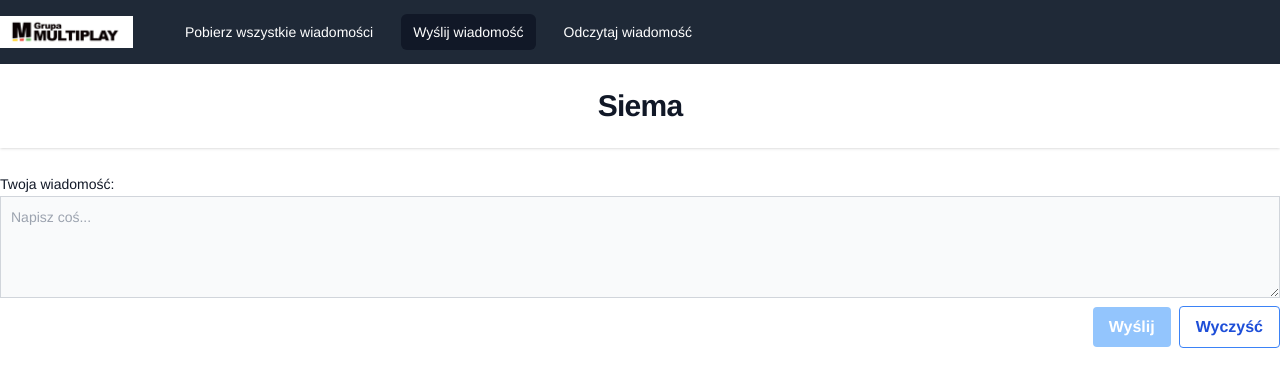
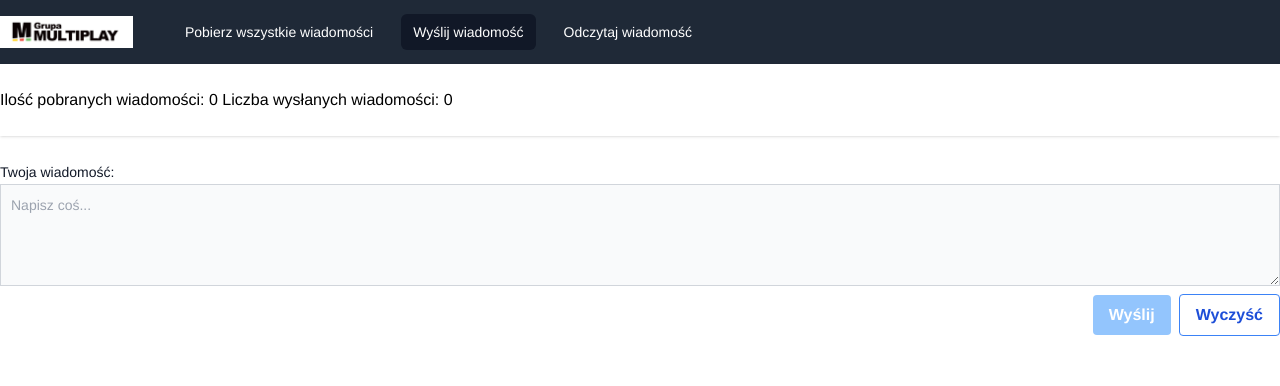
Before and after one commit to kmultiplay/multiplay-vue, a Vue app: page /send-message in a window 1280 px wide. Shown: the top 386 px of the page. Built offline with nearby package versions, Linux system fonts and the light colour scheme.

Commit message:
translation added

```diff
--- a/src/assets/i18n/pl.ts
+++ b/src/assets/i18n/pl.ts
@@ -10,6 +10,10 @@ export const messages = {
       sendMessage: "Wyślij wiadomość",
       getAllMessages: "Pobierz wszystkie wiadomości",
       getMessage: "Odczytaj wiadomość",
+    },
+    header: {
+      messagesCount: "Ilość pobranych wiadomości: ",
+      sentMessagesCount: "Liczba wysłanych wiadomości: ",
     },
     sendMessage: {
       yourMessage: "Twoja wiadomość:",
--- a/src/components/GetAllMessages.vue
+++ b/src/components/GetAllMessages.vue
@@ -11,7 +11,7 @@
         {{ $t("common.error") }}
       </span>
     </div>
-    <div v-if="store.getMessages.length > 0">
+    <div v-if="store.getMessagesCount > 0">
       <p class="text-left">
         <i>{{ $t("getAllMessages.sorting") }}</i>
       </p>
@@ -38,7 +38,7 @@
         <tbody>
           <tr
             class="item"
-            v-for="(message, index) in store.getMessages"
+            v-for="(message, index) in store.messages"
             :key="index"
           >
             <td>{{ message.uuid }}</td>
--- a/src/components/GetMessage.vue
+++ b/src/components/GetMessage.vue
@@ -17,7 +17,7 @@
         {{ $t("getMessage.read") }}
       </button>
 
-      <form class="mt-6" v-if="store.recentlyReceivedMessage">
+      <form class="mt-6" v-if="store.latestReceivedMessage">
         <div>
           <label
             for="message-timestamp"
@@ -25,7 +25,7 @@
             >{{ $t("common.timestamp") }}</label
           >
           <input
-            v-model="store.recentlyReceivedMessage.timestamp"
+            v-model="store.latestReceivedMessage.timestamp"
             id="message-timestamp"
             class="bg-gray-50 border border-gray-300 text-gray-900 text-sm focus:ring-blue-500 focus:border-blue-500 block w-full p-2.5"
             readonly
@@ -38,7 +38,7 @@
             >{{ $t("common.message") }}</label
           >
           <textarea
-            v-model="store.recentlyReceivedMessage.message"
+            v-model="store.latestReceivedMessage.message"
             id="message-text"
             class="bg-gray-50 border border-gray-300 text-gray-900 text-sm focus:ring-blue-500 focus:border-blue-500 block w-full p-2.5"
             readonly
@@ -67,12 +67,12 @@ function getMessage() {
   axios
     .get(`${services.api}/message/${messageUuid.value}`)
     .then((response: AxiosResponse<MessageInterface>) => {
-      store.recentlyReceivedMessage = response.data;
+      store.latestReceivedMessage = response.data;
       errorOccurred.value = false;
     })
     .catch(() => {
       errorOccurred.value = true;
-      store.$resetRecentlyReceivedMessage();
+      store.$resetLatestReceivedMessage();
     });
 }
 </script>
--- a/src/components/Layout/HeaderComponent.vue
+++ b/src/components/Layout/HeaderComponent.vue
@@ -1,16 +1,14 @@
 <template>
-  <header class="bg-white shadow">
-    <div class="mx-auto max-w-7xl px-4 py-6">
-      <h1 class="text-3xl font-bold tracking-tight text-gray-900">Siema</h1>
+  <header class="bg-white shadow text-left">
+    <div class="mx-auto max-w-7xl py-6">
+      {{ $t("header.messagesCount") }} {{ store.getMessagesCount }}
+      {{ $t("header.sentMessagesCount") }} {{ store.sentMessagesCount }}
     </div>
   </header>
 </template>
 
-<style>
-#app {
-  font-family: Avenir, Helvetica, Arial, sans-serif;
-  -webkit-font-smoothing: antialiased;
-  -moz-osx-font-smoothing: grayscale;
-  text-align: center;
-}
-</style>
+<script setup lang="ts">
+import { useMessagesStore } from "@/stores/messages";
+
+const store = useMessagesStore();
+</script>
--- a/src/components/SendMessage.vue
+++ b/src/components/SendMessage.vue
@@ -43,6 +43,9 @@
 import axios, { AxiosResponse } from "axios";
 import { ref, Ref } from "vue";
 import { services } from "../consts/services";
+import { useMessagesStore } from "@/stores/messages";
+
+const store = useMessagesStore();
 
 const textToSend: Ref<string> = ref("");
 
@@ -65,6 +68,7 @@ function sendMessage() {
     .then((response: AxiosResponse) => {
       messageUuid.value = getMessageUuidFromResponse(response.data);
       messageSent.value = true;
+      store.incrementSentMessagesCount();
     })
     .catch(() => {
       errorOccurred.value = true;
--- a/src/stores/messages.ts
+++ b/src/stores/messages.ts
@@ -4,18 +4,24 @@ import { computed, ref } from "vue";
 
 export const useMessagesStore = defineStore("messages", () => {
   const messages = ref<MessageInterface[]>([]);
-  const getMessages = computed(() => messages.value);
+  const sentMessagesCount = ref<number>(0);
+  const latestReceivedMessage = ref<MessageInterface>();
 
-  const recentlyReceivedMessage = ref<MessageInterface>();
+  const getMessagesCount = computed(() => messages.value.length);
 
-  function $resetRecentlyReceivedMessage() {
-    recentlyReceivedMessage.value = undefined;
+  function incrementSentMessagesCount() {
+    sentMessagesCount.value++;
   }
 
+  function $resetLatestReceivedMessage() {
+    latestReceivedMessage.value = undefined;
+  }
   return {
     messages,
-    getMessages,
-    recentlyReceivedMessage,
-    $resetRecentlyReceivedMessage,
+    getMessagesCount,
+    sentMessagesCount,
+    latestReceivedMessage,
+    incrementSentMessagesCount,
+    $resetLatestReceivedMessage,
   };
 });
```
